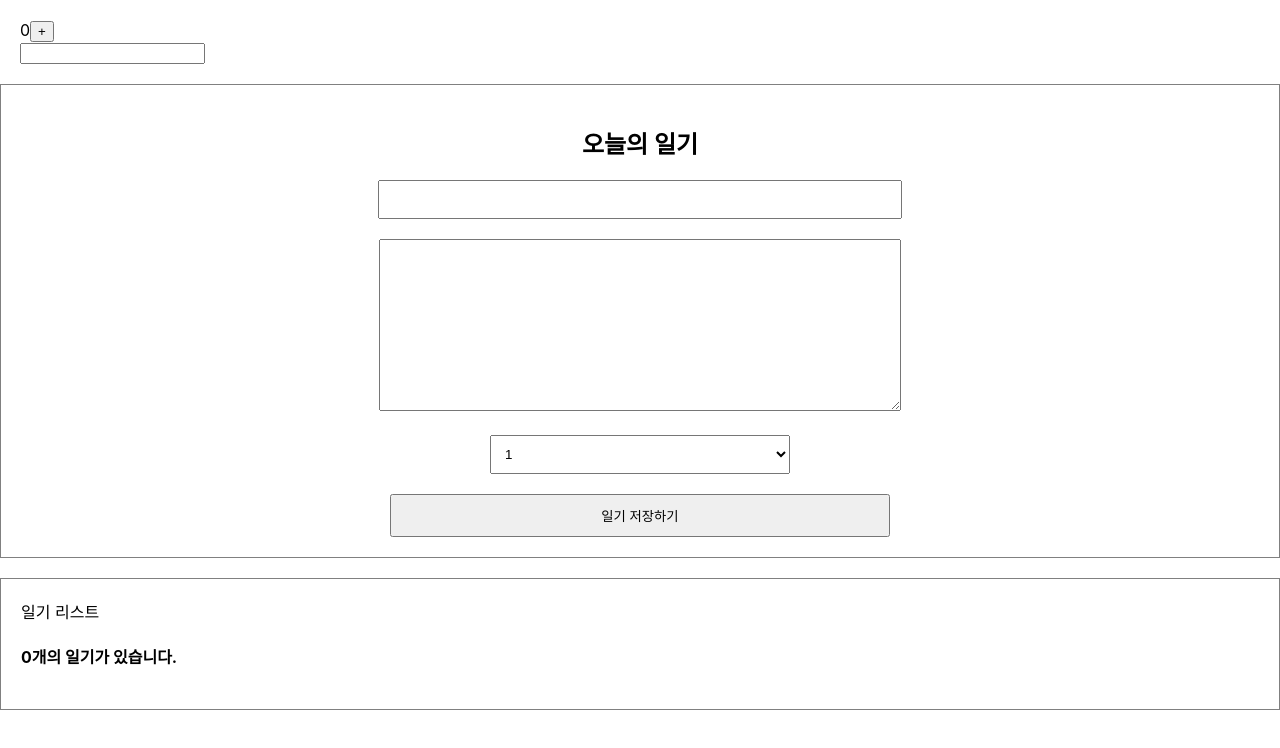
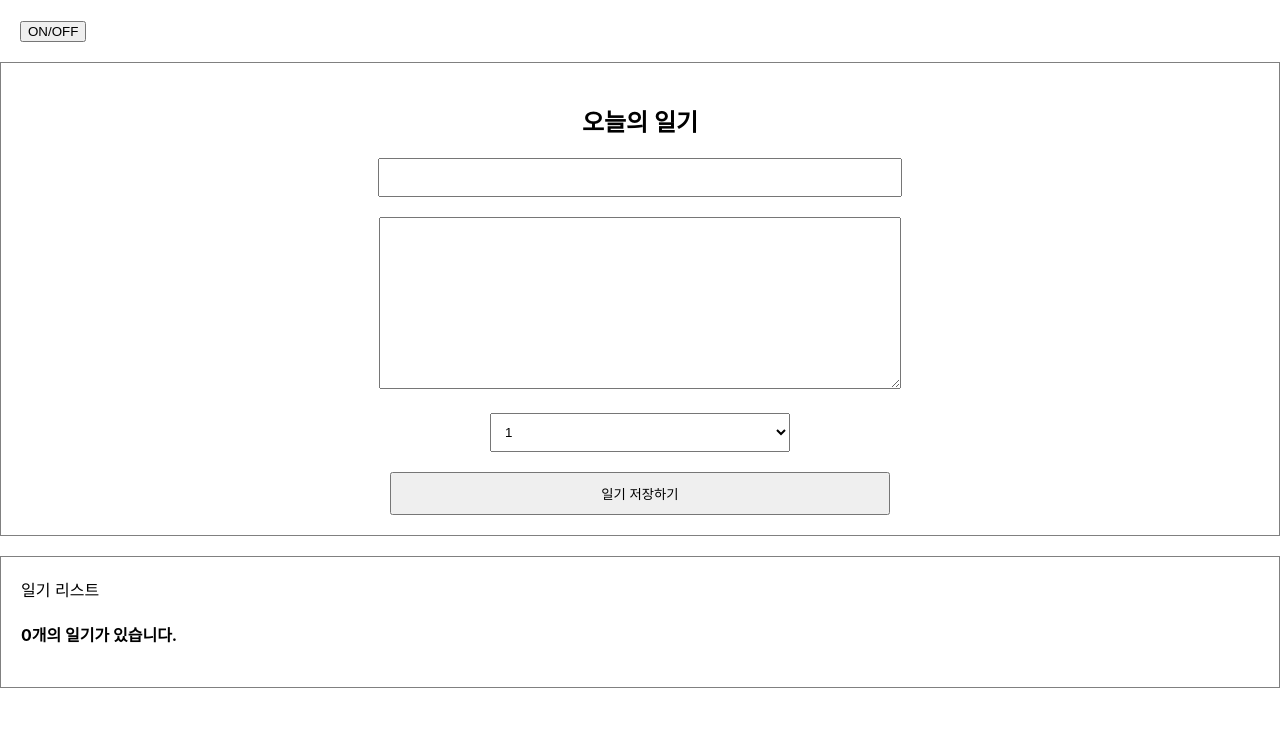
Before and after one commit to okdol1/React-Simple-Diary, a React (Create React App) app: page / in a window 1280 px wide. Shown: the top 748 px of the page. Built offline with nearby package versions, Linux system fonts and the light colour scheme.

Commit message:
useEffect Unmount 하는법

```diff
--- a/src/Lifecycle.js
+++ b/src/Lifecycle.js
@@ -1,40 +1,30 @@
 import React, { useEffect, useState } from "react";
 
-const Lifecycle = () => {
-  const [count, setCount] = useState(0);
-  const [text, setText] = useState("");
-
+const UnmountTest = () => {
   useEffect(() => {
     console.log("Mount!")
-  }, [])
 
-  // 컴포넌트가 업데이트 되는 순간에 콜백함수가 실행
-  useEffect(() => {
-    console.log("Update!")
-  })
+    // Unmount 시키는 법 : useEffect의 콜백함수가 함수를 리턴하게 하면됨
+    // 그럼 이 리턴되는 함수는 Unmount 시점에 실행하게 됨
+    return () => {
+      // Unmount 시점에 실행하게 됨
+      console.log("Unmount!");
+    }
+  }, []);
 
-  // count의 값이 변화될때 콜백함수가 실행됨
-  useEffect(() => {
-    console.log(`count is update : ${count}`)
-    if(count > 5) {
-      alert("count가 5를 넘었습니다 따라서 1로 초기화합니다")
-      setCount(1)
-    }
-  }, [count])
-
-  useEffect(() => {
-    console.log(`text is update : ${text}`)
-  }, [text])
-
-  return <div style={{padding: 20}}>
-    <div>
-      {count}
-      <button onClick={() => setCount(count + 1)}>+</button>
-    </div>
-    <div>
-      <input value={text} onChange={(e) => setText(e.target.value)} />
-    </div>
-  </div>;
+  return <div>Unmount Testing Component</div>
 }
 
+const Lifecycle = () => {
+  const [isVisible, setIsVisivle] = useState(false);
+  const toggle = () => setIsVisivle(!isVisible);
+
+  return (
+    <div style={{padding: 20}}>
+      <button onClick={toggle}>ON/OFF</button>
+      {isVisible && <UnmountTest />}
+    </div>
+  );
+};
+
 export default Lifecycle;
```
